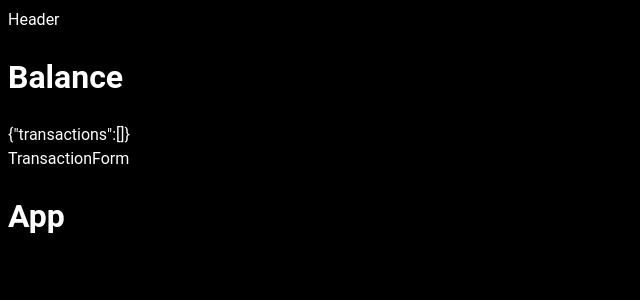
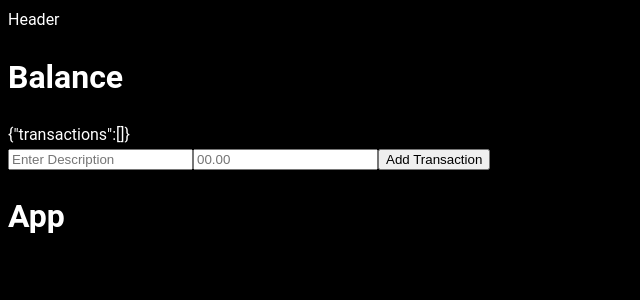
Before and after one commit to ivansanguezax/react-expense-tracker, a React (Vite) app: page / in a window 1280 px wide. Shown: the top 300 px of the page, without its empty margins (0-640 px from the left). Built offline with nearby package versions, Linux system fonts and the light colour scheme.

Commit message:
[ET-004-Transaction-Form]

```diff
--- a/src/components/TransactionForm.jsx
+++ b/src/components/TransactionForm.jsx
@@ -1,9 +1,37 @@
-
+import { useState } from "react";
+import {UseGlobalState} from '../context/GlobalState'
 
 export default function TransactionForm() {
+  const {addTransaction} = UseGlobalState();
+  const [description, setDescription] = useState();
+  const [amount, setAmount] = useState(0);
+
+  const handleSubmit = (e) => {
+    e.preventDefault();
+    addTransaction({
+      id:1,
+      description,
+      amount: +amount,
+    })
+
+  }
+
   return (
     <div>
-      TransactionForm
+      <form action="" onSubmit={handleSubmit}>
+        <input
+          type="text"
+          onChange={(e) => setDescription(e.target.value)}
+          placeholder="Enter Description"
+        />
+        <input
+          type="number"
+          onChange={(e) => setAmount(e.target.value)}
+          step={0.01}
+          placeholder="00.00"
+        />
+        <button>Add Transaction</button>
+      </form>
     </div>
-  )
+  );
 }
--- a/src/context/AppReducer.jsx
+++ b/src/context/AppReducer.jsx
@@ -1,10 +1,11 @@
-export default (state, action)=>{
-    switch(action.type){
-        case "ADD_TRANSACTION":
-            return [...state,action.payload];
-        case "DELETE_TRANSACTION":
-            return state.filter((transaction)=>transaction.id!==action.payload);
-        default:
-            return state;
-    }
-}
+export default (state, action) => {
+  switch (action.type) {
+    case "ADD_TRANSACTION":
+      return {
+        ...state,
+        transactions: [...state.transactions, action.payload.transaction],
+      };
+    default:
+      return state;
+  }
+};
--- a/src/context/GlobalState.jsx
+++ b/src/context/GlobalState.jsx
@@ -17,11 +17,19 @@ export const GlobalProvider = ({ children }) => {
 
     const [state, dispatch] = useReducer(AppReducer,initialState);
 
-
+    const addTransaction = (transaction) => {
+        dispatch({
+            type: "ADD_TRANSACTION",
+            payload: {
+                transaction
+            }
+        })
+    }
 
     return (
         <Context.Provider value={{
             transactions: state.transactions,
+            addTransaction
         }}>
             {children}
         </Context.Provider>
```
